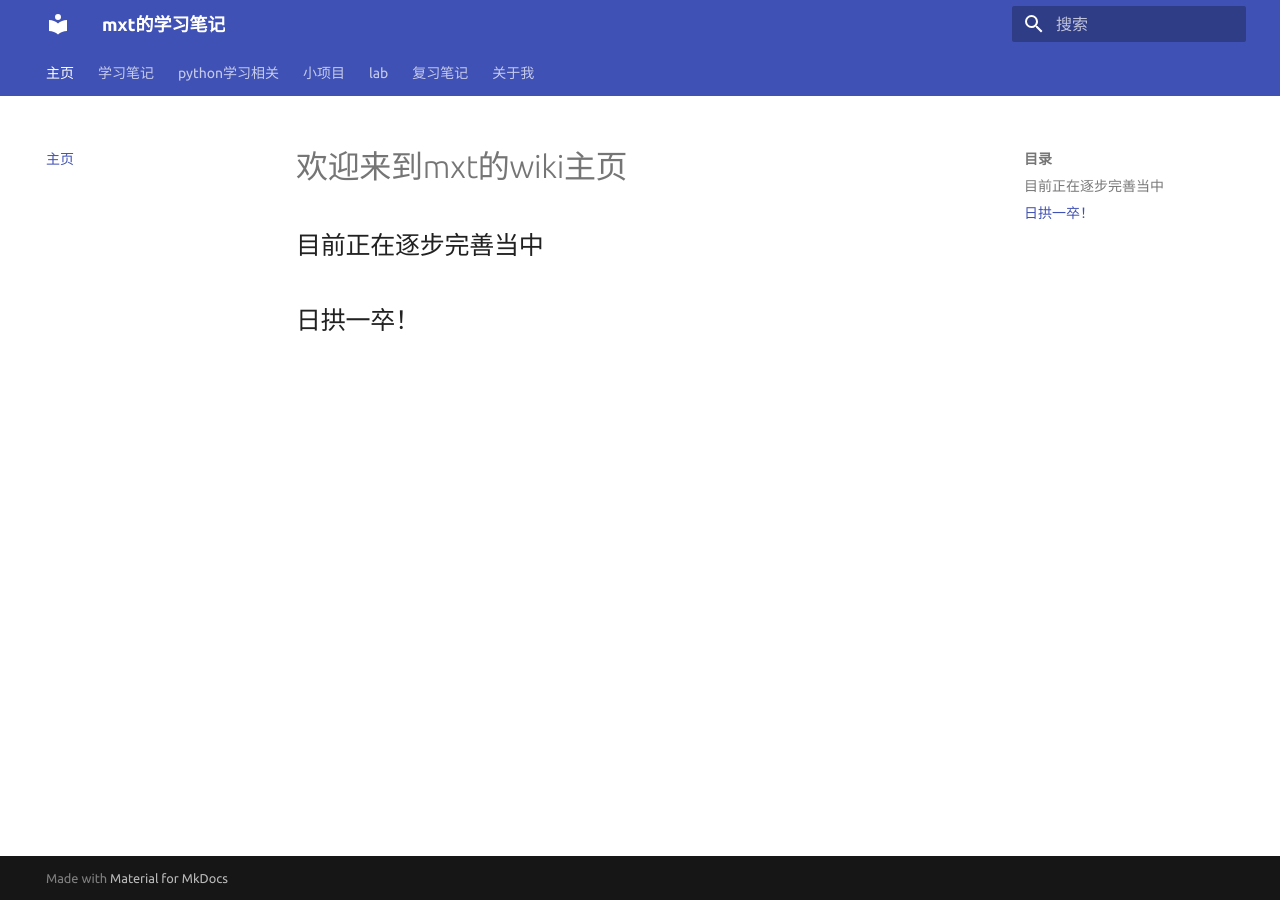
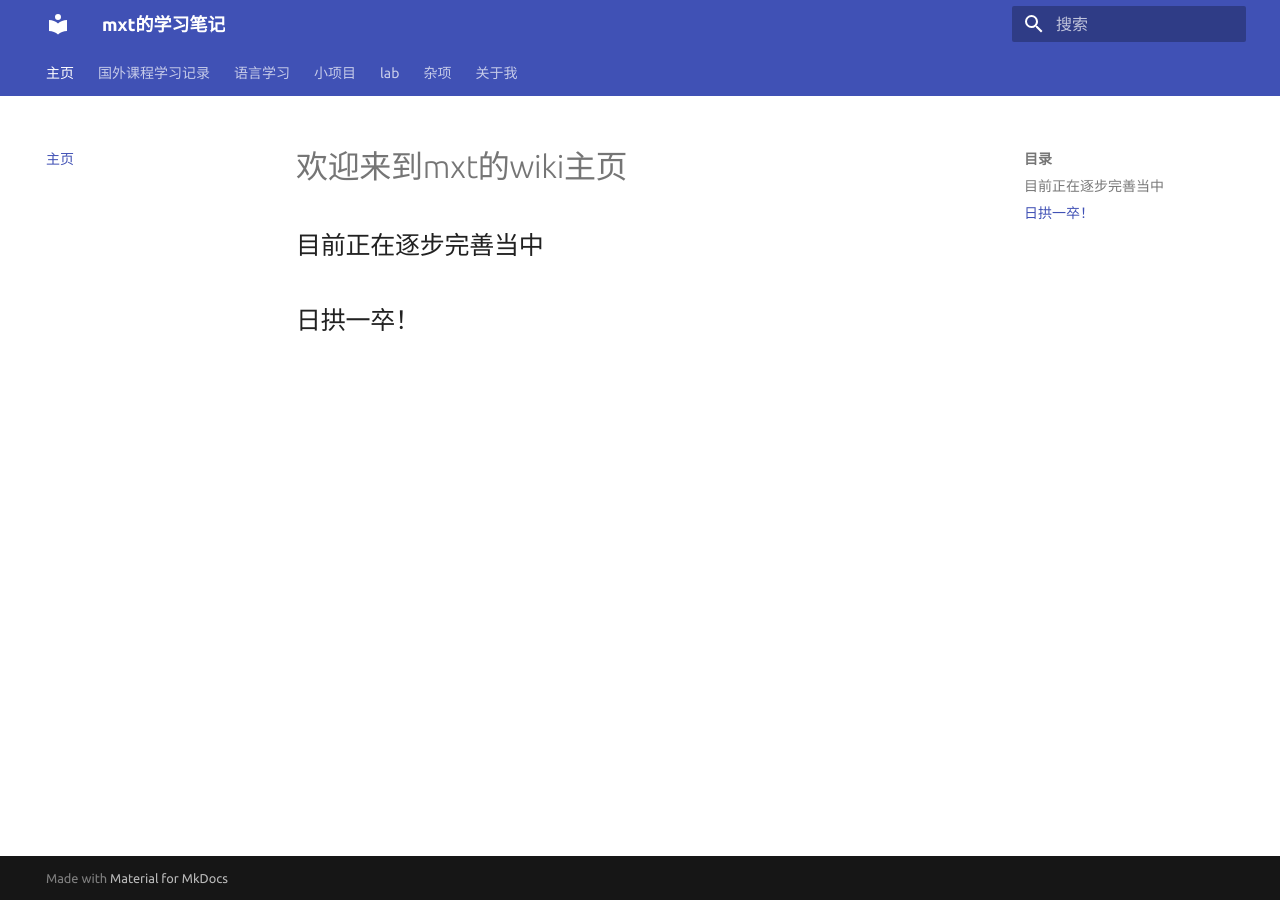
Before and after one commit to mxt1022/mxt1022.github.io, an MkDocs documentation site: the page built from docs/index.md, in a window 1280 px wide. Built offline with MkDocs 1.6.1 and Material for MkDocs 9.7.7, drawn with Linux system fonts in a browser that asks for light colours; part of the change alters nothing that is shown.

Commit message:
修改目录

```diff
--- a/mkdocs.yml
+++ b/mkdocs.yml
@@ -1,10 +1,11 @@
 site_name: mxt的学习笔记
 nav:
   - 主页: index.md
-  - 学习笔记:
+  - 国外课程学习记录:
     - CS61A: 'CS/CS61A学习笔记.md'
-  - python学习相关:
-    - py速成练习: 'Tutorial/py速成练习'
+  - 语言学习:
+    - python学习相关:
+      - py速成练习: 'Tutorial/py速成练习'
   - 小项目:
     - 二维码识别与网站打开: 'project/二维码识别与打开网站/project.md'
     - 人脸睡意检测: 'project/睡意检测/project.md'
@@ -14,7 +15,7 @@ nav:
       - 第三次实验: 'lab/net/计算机网络第三次实验/2023_4_26 计算机网络.md'
     - 数据库应用:
       - 第七章实验: 'lab/dbapp/第七章/2023_4_27实验报告.md'
-  - 复习笔记:
+  - 杂项:
     - Java: 'Tutorial/Java.md'
     - 算法复习: 'Tutorial/算法复习计划.md'
     - 数据库: 'Tutorial/SQL.md'
```
